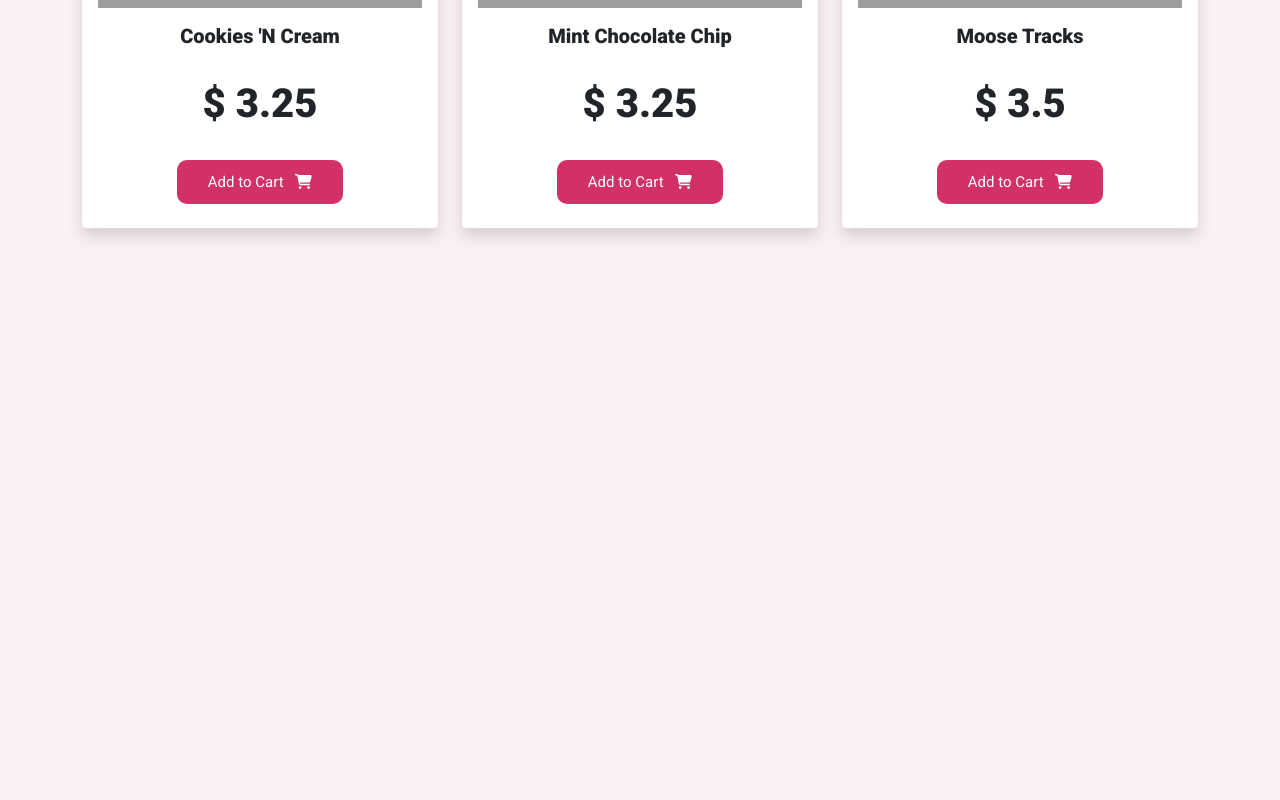
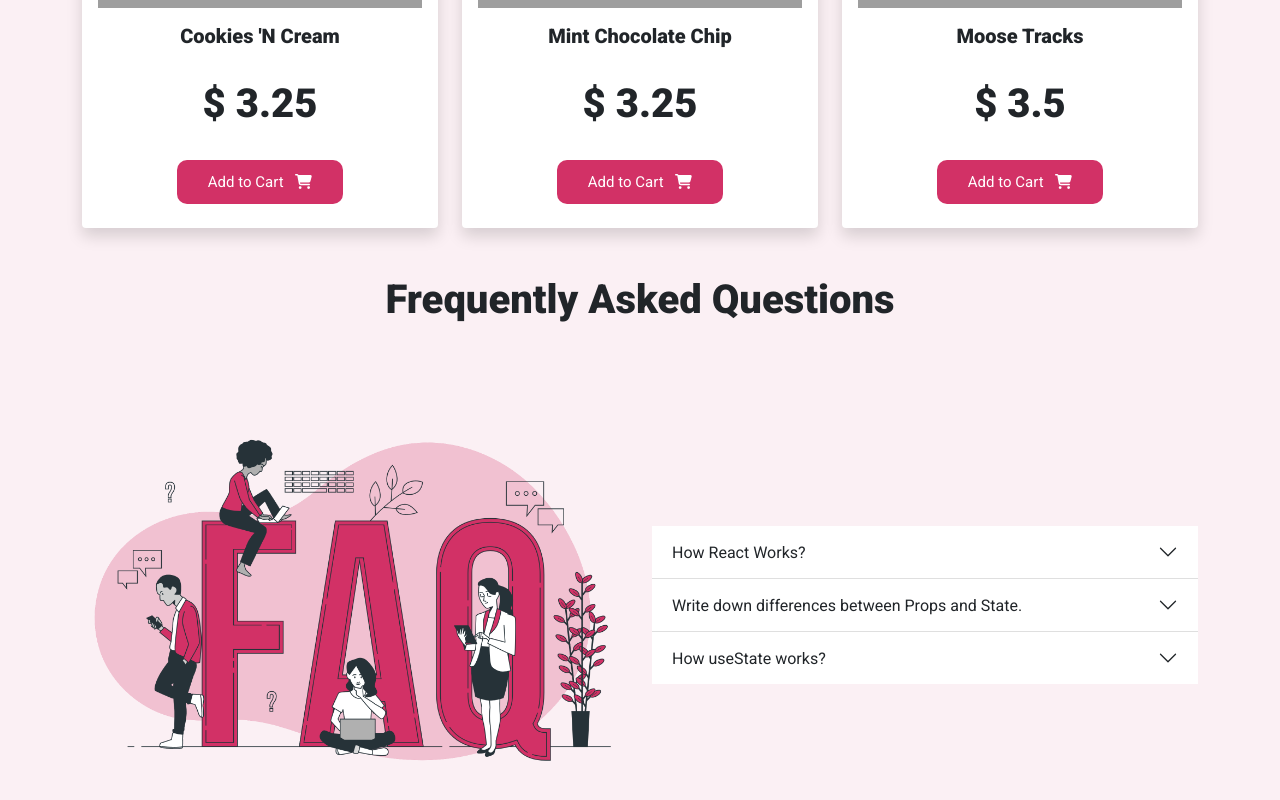
Before and after one commit to jabirsubaktagin16/momma-homemade-icecream, a React (Create React App) app: page / in a window 1280 px wide. Shown: the part 2849-3649 px from the top of the page. Before the commit the page ends 3125 px from the top, so only its background shows below. Built offline with nearby package versions, Linux system fonts and the light colour scheme; grey boxes are pictures that could not be loaded.

Commit message:
Random Ice Cream, Choose New Ice Creams and 2 Questions answered

```diff
--- a/src/App.js
+++ b/src/App.js
@@ -1,4 +1,5 @@
 import "./App.css";
+import FAQ from "./Components/FAQ/FAQ";
 import Header from "./Components/Header/Header";
 import Products from "./Components/Products/Products";
 import Services from "./Components/Services/Services";
@@ -9,6 +10,7 @@ function App() {
       <Header />
       <Services />
       <Products />
+      <FAQ />
     </div>
   );
 }
--- /dev/null
+++ b/src/Components/FAQ/FAQ.js
@@ -0,0 +1,153 @@
+import React from "react";
+import "./FAQ.css";
+
+const FAQ = () => {
+  return (
+    <section className="container my-5" id="faq">
+      <h2 className="text-center">Frequently Asked Questions</h2>
+      <div className="row align-items-center">
+        <div className="col-lg-6 col-12 col-md-6">
+          <img
+            src={require("../../images/faq.png")}
+            alt=""
+            className="img-fluid"
+          />
+        </div>
+        <div className="col-lg-6 col-12 col-md-6">
+          <div
+            className="accordion accordion-flush bg-transparent"
+            id="accordionFlushExample"
+          >
+            <div className="accordion-item">
+              <h2 className="accordion-header" id="flush-headingOne">
+                <button
+                  className="accordion-button collapsed"
+                  type="button"
+                  data-bs-toggle="collapse"
+                  data-bs-target="#flush-collapseOne"
+                  aria-expanded="false"
+                  aria-controls="flush-collapseOne"
+                >
+                  How React Works?
+                </button>
+              </h2>
+              <div
+                id="flush-collapseOne"
+                className="accordion-collapse collapse"
+                aria-labelledby="flush-headingOne"
+                data-bs-parent="#accordionFlushExample"
+              >
+                <div className="accordion-body">
+                  <p>
+                    React implements a virtual DOM that is basically a DOM tree
+                    representation in JavaScript. It will use the virtual
+                    representation of DOM when it needs to read or write to the
+                    DOM. The Virtual DOM will try to find the most efficient way
+                    to update the browser's DOM.
+                    <br />
+                    React elements are low in cost than browser elements and are
+                    plain objects. DOM of React takes care of updating the DOM
+                    to match the React elements. The main reason for this is
+                    that JavaScript is very fast and it's worth keeping a DOM
+                    tree in it to speed up its manipulation.
+                  </p>
+                </div>
+              </div>
+            </div>
+            <div className="accordion-item">
+              <h2 className="accordion-header" id="flush-headingTwo">
+                <button
+                  className="accordion-button collapsed"
+                  type="button"
+                  data-bs-toggle="collapse"
+                  data-bs-target="#flush-collapseTwo"
+                  aria-expanded="false"
+                  aria-controls="flush-collapseTwo"
+                >
+                  Write down differences between Props and State.
+                </button>
+              </h2>
+              <div
+                id="flush-collapseTwo"
+                className="accordion-collapse collapse"
+                aria-labelledby="flush-headingTwo"
+                data-bs-parent="#accordionFlushExample"
+              >
+                <div className="accordion-body">
+                  <table className="table text-center bg-transparent">
+                    <thead>
+                      <tr>
+                        <th scope="col">Props</th>
+                        <th scope="col">State</th>
+                      </tr>
+                    </thead>
+                    <tbody>
+                      <tr>
+                        <td>Read-Only</td>
+                        <td>Can be asynchronous</td>
+                      </tr>
+                      <tr>
+                        <td>Immutable</td>
+                        <td>Mutable</td>
+                      </tr>
+                      <tr>
+                        <td>
+                          Allow you to pass data from one component to other
+                          components as an argument
+                        </td>
+                        <td>Holds information about the components</td>
+                      </tr>
+                      <tr>
+                        <td>Are used to communicate between components</td>
+                        <td>
+                          Can be used for rendering dynamic changes with the
+                          component
+                        </td>
+                      </tr>
+                      <tr>
+                        <td>Can be accessed by the child component</td>
+                        <td>Cannot be accessed by child components</td>
+                      </tr>
+                    </tbody>
+                  </table>
+                </div>
+              </div>
+            </div>
+            <div className="accordion-item">
+              <h2 className="accordion-header" id="flush-headingThree">
+                <button
+                  className="accordion-button collapsed"
+                  type="button"
+                  data-bs-toggle="collapse"
+                  data-bs-target="#flush-collapseThree"
+                  aria-expanded="false"
+                  aria-controls="flush-collapseThree"
+                >
+                  How useState works?
+                </button>
+              </h2>
+              <div
+                id="flush-collapseThree"
+                className="accordion-collapse collapse"
+                aria-labelledby="flush-headingThree"
+                data-bs-parent="#accordionFlushExample"
+              >
+                <div className="accordion-body">
+                  <p>
+                    Lorem ipsum dolor sit amet consectetur adipisicing elit.
+                    Vitae assumenda facere eveniet ex dolor nesciunt vero error
+                    earum ipsa? Ad, officia amet magnam deleniti quos sit, id,
+                    accusantium velit quaerat odit eveniet doloribus saepe non
+                    mollitia nam laborum sequi. Sequi.
+                  </p>
+                </div>
+              </div>
+            </div>
+          </div>
+        </div>
+      </div>
+    </section>
+  );
+};
+
+export default FAQ;
--- a/src/Components/Products/Products.js
+++ b/src/Components/Products/Products.js
@@ -7,6 +7,7 @@ import React, { useEffect, useState } from "react";
 import { addToDb, getStoredCart } from "../../utilities/localStorage";
 import Product from "../Product/Product";
 import Cart from "./../Cart/Cart";
+import RecommendedIceCream from "./../RecommendedIceCream/RecommendedIceCream";
 import "./Products.css";
 
 const Products = () => {
@@ -47,6 +48,21 @@ const Products = () => {
     addToDb(selectedProduct.id);
   };
 
+  const [iceCream, setIceCream] = useState([]);
+
+  const selectRandomIceCream = () => {
+    if (cart.length > 0) {
+      const newIceCream = [];
+      newIceCream.push(cart[Math.floor(Math.random() * cart.length)]);
+      setIceCream(newIceCream);
+    }
+  };
+
+  const chooseNewIceCreams = () => {
+    setCart([]);
+    setIceCream([]);
+  };
+
   return (
     <section className="container my-5" id="products">
       <h2 className="text-center">Our Products</h2>
@@ -73,7 +89,7 @@ const Products = () => {
           <h5 id="offcanvasRightLabel">{""}</h5>
           <button
             type="button"
-            className="btn-close text-reset"
+            className="btn-close text-reset btn-close-white"
             data-bs-dismiss="offcanvas"
             aria-label="Close"
           ></button>
@@ -84,12 +100,22 @@ const Products = () => {
             {cart.length !== 0 ? (
               cart.map((item) => <Cart item={item} key={item.id} />)
             ) : (
-              <h6 className="text-center">Oops!! Nothing Found</h6>
+              <h6 className="text-center">
+                Select Ice Creams from our collection
+              </h6>
             )}
           </div>
-
+          <div className="my-3">
+            {iceCream.map((recommendation) => (
+              <RecommendedIceCream
+                recommendation={recommendation}
+                key={recommendation.id}
+              />
+            ))}
+          </div>
           <div className="d-grid gap-2 mt-3">
             <button
+              onClick={selectRandomIceCream}
               className="btn selected-products-button rounded-0"
               type="button"
             >
@@ -97,6 +123,7 @@ const Products = () => {
               <FontAwesomeIcon className="ms-2" icon={faArrowsRotate} />
             </button>
             <button
+              onClick={chooseNewIceCreams}
               className="btn selected-products-button rounded-0"
               type="button"
             >
--- /dev/null
+++ b/src/Components/RecommendedIceCream/RecommendedIceCream.css
@@ -0,0 +1,8 @@
+h6 {
+  font-weight: 600;
+}
+
+.recommended-item {
+  background-color: white;
+  color: #d23166;
+}
--- /dev/null
+++ b/src/Components/RecommendedIceCream/RecommendedIceCream.js
@@ -0,0 +1,30 @@
+import React from "react";
+import "./RecommendedIceCream.css";
+
+const RecommendedIceCream = (props) => {
+  const { recommendation } = props;
+  const { name, image, price } = recommendation;
+  return (
+    <div className="card mb-3 recommended-item">
+      <div className="card-header bg-transparent border-0 ">
+        Our Recommendation for you
+      </div>
+      <img src={image} className="card-img-top" alt="..."></img>
+      <div className="card-body">
+        <h5 className="card-title">{name}</h5>
+        <p className="card-text">
+          Dear Customer, we are recommending you to take {name} ice cream. It is
+          one of the best in our collection.
+        </p>
+      </div>
+      <div className="card-footer bg-transparent border-success">
+        <div className="d-flex justify-content-between">
+          <h6>Price</h6>
+          <h6>${price}</h6>
+        </div>
+      </div>
+    </div>
+  );
+};
+
+export default RecommendedIceCream;
```
Also changed, not shown: src/Components/FAQ/FAQ.css (added), src/images/faq.png (added).
